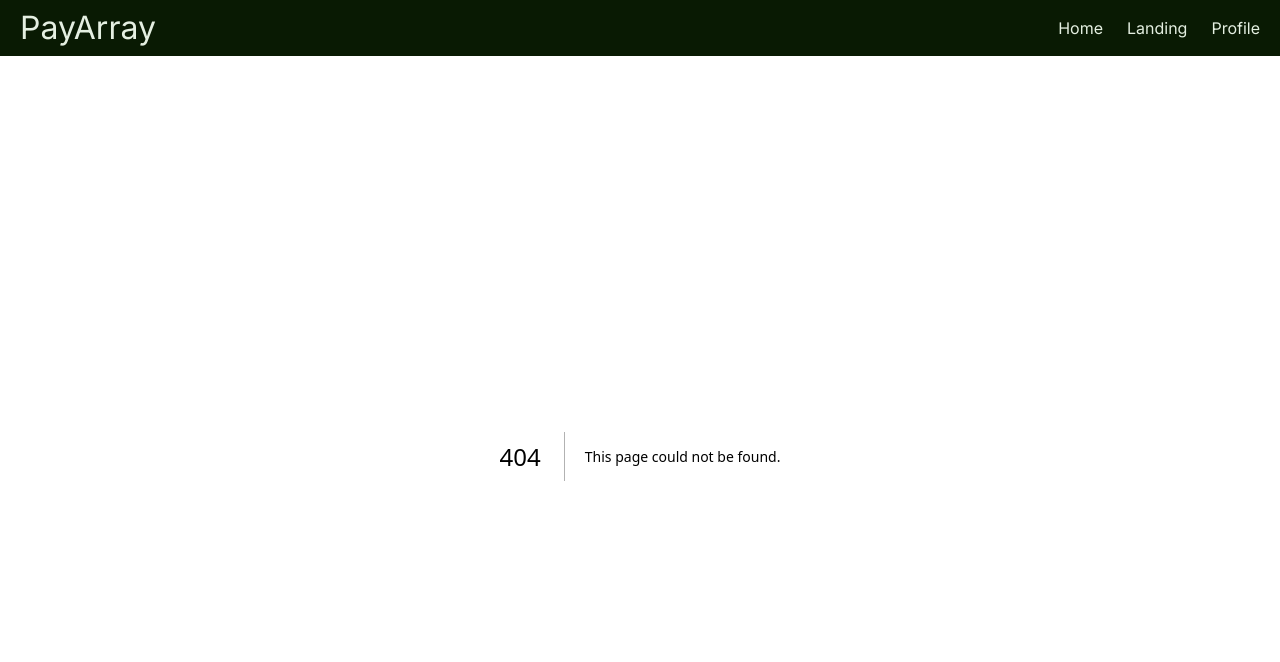
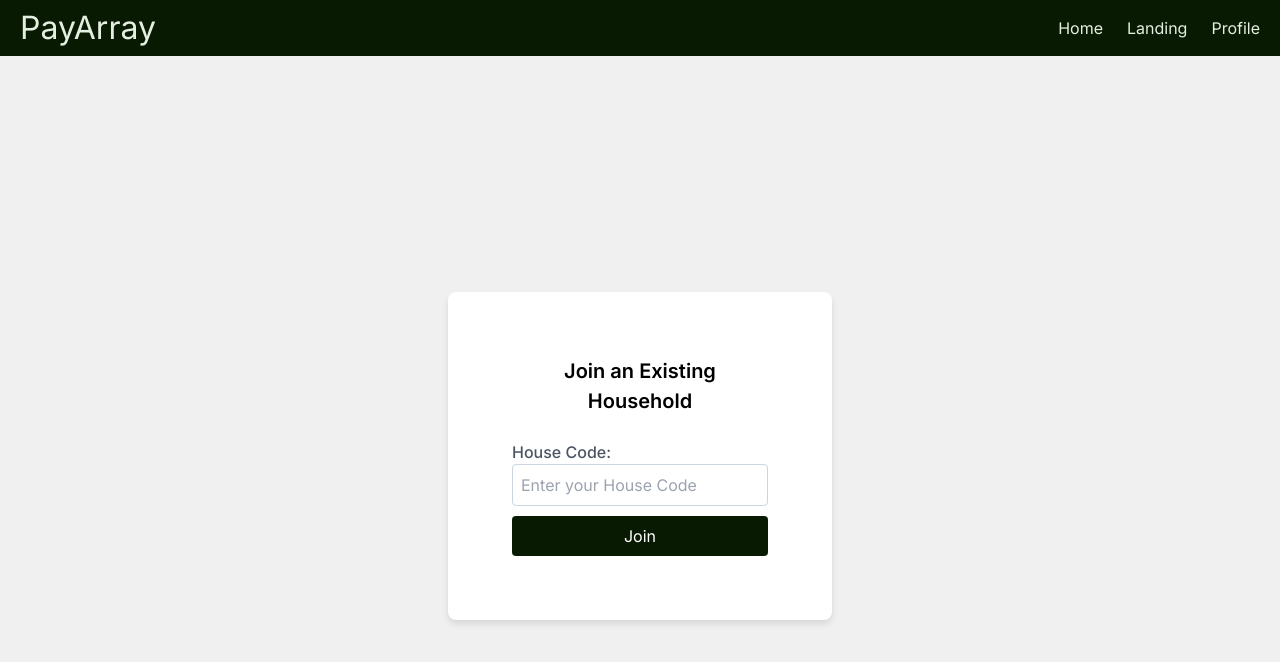
Before and after one commit to rit628/Pay-Array, a Next.js app in the folder frontend/: page /enterhouse in a window 1280 px wide. Before the commit this address had no page. Shown: the top 662 px of the page. Built offline with nearby package versions, Linux system fonts and the light colour scheme.

Commit message:
new pages

```diff
--- /dev/null
+++ b/frontend/app/(auth)/join/page.tsx
@@ -0,0 +1,24 @@
+import Head from "next/head";
+import Link from 'next/link';
+
+const Join = () => {
+  return (
+    <div className="container">
+      <Head>
+        <title>PayArray</title>
+      </Head>
+      <h1>PayArray</h1>
+      <p>Split costs with your rommates effortlessly</p>
+      <div className="button-container">
+        <Link href="/signup" legacyBehavior>
+          <button className="button">Sign Up</button>
+        </Link>
+        <Link href="/login" legacyBehavior>
+          <button className="button">Login</button>
+        </Link>
+      </div>
+    </div>
+  );
+};
+
+export default Join;
--- /dev/null
+++ b/frontend/app/(households)/createhouse/page.tsx
@@ -0,0 +1,51 @@
+'use client'
+import { useState } from 'react'
+import * as React from 'react';
+
+const CreateHousehold: React.FC = () => {
+    const [formData, setFormData] = useState({
+      houseCode: '',
+    });
+
+    const handleChange = (e: React.ChangeEvent<HTMLInputElement>) => {
+        const { name, value } = e.target;
+        setFormData({ ...formData, [name]: value });
+      };
+
+      const handleSubmit = (e: React.FormEvent<HTMLFormElement>) => {
+        e.preventDefault();
+        console.log(formData);
+        // logic
+      };
+
+    return (
+      <>
+      <title>Create Household | PayArray</title>
+        <div className="container">
+        <div className="login-container">
+            <h2 className="title">Create a Household</h2>
+            <form onSubmit={handleSubmit} className="form">
+              <div className="form-group">
+                <label htmlFor="houseCode" className="label">
+                  House Code:
+                </label>
+                <input
+                  type="houseCode"
+                  id="houseCode"
+                  name="houseCode"
+                  value={formData.houseCode}
+                  onChange={handleChange}
+                  className="input"
+                  placeholder="Enter your House Code"
+                  required
+                />
+              </div>
+              <button type="submit" className="submit-button">Create</button>
+            </form>
+          </div>
+        </div>
+        </>
+      );
+    };
+
+  export default CreateHousehold;
--- /dev/null
+++ b/frontend/app/(households)/enterhouse/page.tsx
@@ -0,0 +1,51 @@
+'use client'
+import { useState } from 'react'
+import * as React from 'react';
+
+const EnterHouse: React.FC = () => {
+    const [formData, setFormData] = useState({
+      houseCode: '',
+    });
+
+    const handleChange = (e: React.ChangeEvent<HTMLInputElement>) => {
+        const { name, value } = e.target;
+        setFormData({ ...formData, [name]: value });
+      };
+
+      const handleSubmit = (e: React.FormEvent<HTMLFormElement>) => {
+        e.preventDefault();
+        console.log(formData);
+        // logic
+      };
+
+    return (
+      <>
+      <title>Enter Household | PayArray</title>
+        <div className="container">
+        <div className="login-container">
+            <h2 className="title">Join an Existing Household</h2>
+            <form onSubmit={handleSubmit} className="form">
+              <div className="form-group">
+                <label htmlFor="houseCode" className="label">
+                  House Code:
+                </label>
+                <input
+                  type="houseCode"
+                  id="houseCode"
+                  name="houseCode"
+                  value={formData.houseCode}
+                  onChange={handleChange}
+                  className="input"
+                  placeholder="Enter your House Code"
+                  required
+                />
+              </div>
+              <button type="submit" className="submit-button">Join</button>
+            </form>
+          </div>
+        </div>
+        </>
+      );
+    };
+
+  export default EnterHouse;
--- /dev/null
+++ b/frontend/app/(households)/joinhouse/page.tsx
@@ -0,0 +1,25 @@
+import Head from "next/head";
+import Link from 'next/link';
+import Button from '@mui/material/Button';
+
+const JoinHouse = () => {
+  return (
+    <div className="container">
+      <Head>
+        <title>Join Household | PayArray</title>
+      </Head>
+      <h1>Join a Household</h1>
+      <p>there is some quick blurb here</p>
+      <div className="button-container">
+        <Link href="/createhouse" legacyBehavior>
+          <Button className="customButton">Create a Household</Button>
+        </Link>
+        <Link href="/login" legacyBehavior>
+            <Button type="submit" className="customButton">Enter House Code</Button>
+        </Link>
+      </div>
+    </div>
+  );
+};
+
+export default JoinHouse;
--- a/frontend/app/page.tsx
+++ b/frontend/app/page.tsx
@@ -1,5 +1,6 @@
 import Head from "next/head";
-import Link from 'next/link';
+import Card from '@mui/material/Card'
+import CardContent from '@mui/material/CardContent'
 
 const OpenScreen = () => {
   return (
@@ -9,13 +10,11 @@ const OpenScreen = () => {
       </Head>
       <h1>PayArray</h1>
       <p>Split costs with your rommates effortlessly</p>
-      <div className="button-container">
-        <Link href="/signup" legacyBehavior>
-          <button className="button">Sign Up</button>
-        </Link>
-        <Link href="/login" legacyBehavior>
-          <button className="button">Login</button>
-        </Link>
+      <h2>Features</h2>
+      <div className="info">
+      <Card className="card">Test</Card>
+      <Card className="card">Another Test</Card>
+      <Card className="card">More Tests</Card>
       </div>
     </div>
   );
--- a/frontend/app/styles/globals.css
+++ b/frontend/app/styles/globals.css
@@ -31,7 +31,6 @@ h1 {
   flex-direction: column;
   align-items: center;
   justify-content: center;
-  height: 100vh;
 }
 
 .button-container {
@@ -161,11 +160,36 @@ body {
 }
 
 .nav li.active {
-  background-color: #1B3F10;
   color: #E4EFE1;
 }
 
 .nav li:hover {
-  background-color: #E4EFE1;
-  color: #102909;
+  color: #1a560a;
 }
+
+.customButton {
+  display: inline-block;
+  padding: 10px 20px;
+  background-color: #d1f0d7;
+  color: #0f3a12;
+  text-decoration: none;
+  border-radius: 5px;
+  margin-right: 10px;
+}
+
+.customButton:hover {
+  background-color: #054330;
+  color: #d1f0d7;
+}
+
+.info {
+  display: flex;
+}
+
+.card {
+  padding: 10px;
+  margin: 10px;
+  display: flex;
+  background-color: #091A03;
+  color: #d1f0d7;
+}
```
